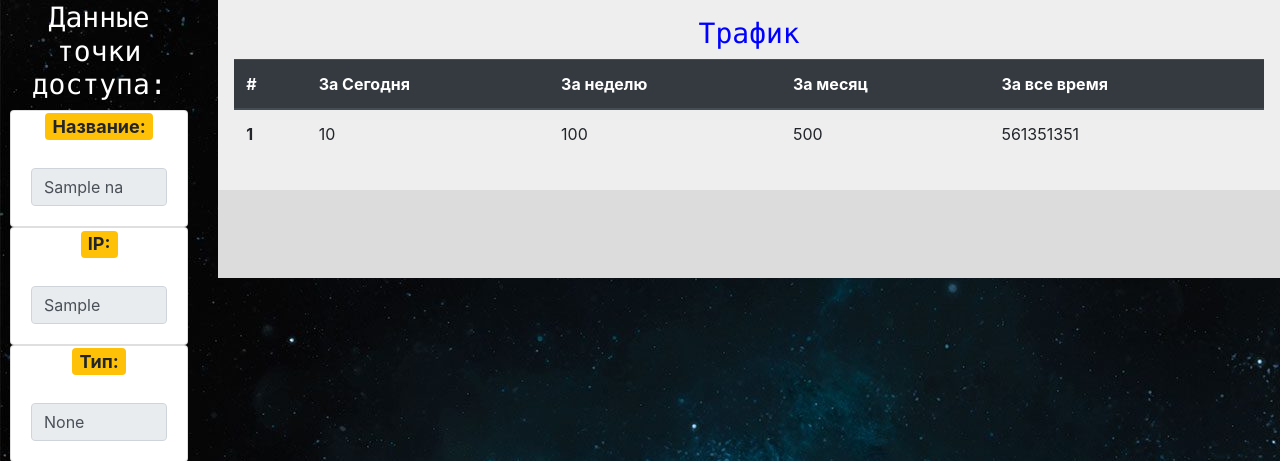
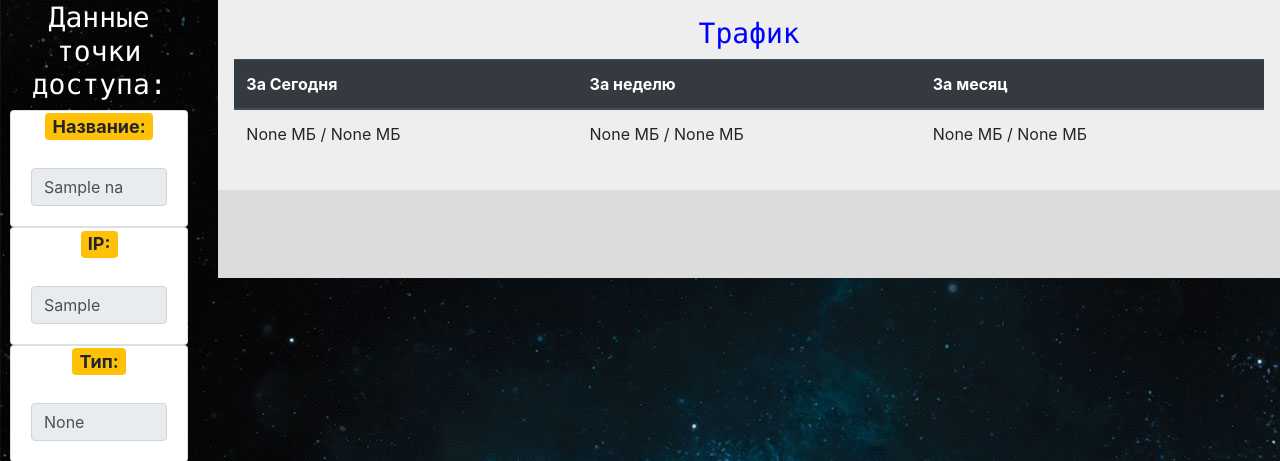
Before and after one commit to kitanin90/smart_wifi, a Django app: page /panel/point/1 in a window 1280 px wide. Shown: the part 40-501 px from the top of the page. Run offline with Django 3.2, Linux system fonts and the light colour scheme; tables that the repository leaves empty hold one stand-in row (values such as "Sample post"); data that the repository does not hold is empty; parts of the project's set-up code (start-up, migrations or seed data) failed here and were passed over; some libraries are stand-ins or nearby versions.

Commit message:
Added traffic statistic for client and point

```diff
--- a/panel/models.py
+++ b/panel/models.py
@@ -1,5 +1,7 @@
-from django.conf import settings
 from django.db import models
+from django.db.models import Sum
+
+from panel.const import BYTES_IN_MB
 
 
 class Building(models.Model):
@@ -34,6 +36,12 @@ class Client(models.Model):
 
     def __str__(self):
         return self.fullname()
+
+    def get_traffic_from_date(self, date):
+        return Session.objects.filter(acctstarttime__gte=date, username=self.username).aggregate(
+            download=Sum("acctinputoctets") / BYTES_IN_MB,
+            upload=Sum("acctoutputoctets") / BYTES_IN_MB
+        )
 
 
 class ClientParameter(models.Model):
@@ -146,3 +154,9 @@ class NAS(models.Model):
 
     def __str__(self):
         return "{} ({})".format(self.name, self.building.name)
+
+    def get_traffic_from_date(self, date):
+        return Session.objects.filter(acctstarttime__gte=date, calledstationid=self.mac).aggregate(
+            download=Sum("acctinputoctets") / BYTES_IN_MB,
+            upload=Sum("acctoutputoctets") / BYTES_IN_MB
+        )
--- a/panel/templates/panel/point.html
+++ b/panel/templates/panel/point.html
@@ -64,20 +64,16 @@
                     <table class="table">
                         <thead class="thead-dark">
                         <tr>
-                            <th scope="col">#</th>
                             <th scope="col">За Сегодня</th>
                             <th scope="col">За неделю</th>
                             <th scope="col">За месяц</th>
-                            <th scope="col">За все время</th>
                         </tr>
                         </thead>
                         <tbody>
                         <tr>
-                            <th scope="row">1</th>
-                            <td>10</td>
-                            <td>100</td>
-                            <td>500</td>
-                            <td>561351351</td>
+                            <td>{{ day_traffic.download }} МБ / {{ day_traffic.upload }} МБ</td>
+                            <td>{{ week_traffic.download }} МБ / {{ week_traffic.upload }} МБ</td>
+                            <td>{{ month_traffic.download }} МБ / {{ month_traffic.upload }} МБ</td>
                         </tr>
                         </tbody>
                     </table>
--- a/panel/views.py
+++ b/panel/views.py
@@ -1,6 +1,8 @@
 from django.shortcuts import render
 from django.views.decorators.http import require_http_methods
 
+from datetime import timedelta
+from django.utils import timezone
 from panel.models import Faculty, Client, Building, NAS
 
 
@@ -36,7 +38,15 @@ def points(request):
 def point(request, nas_id):
     nas = NAS.objects.get(id=nas_id)
 
-    return render(request, 'panel/point.html', {"nas": nas})
+    now = timezone.now()
+
+    month_traffic = nas.get_traffic_from_date(now - timedelta(days=30))
+    week_traffic = nas.get_traffic_from_date(now - timedelta(days=7))
+    day_traffic = nas.get_traffic_from_date(now - timedelta(days=1))
+
+    return render(request, 'panel/point.html',
+                  {"nas": nas, "month_traffic": month_traffic, "week_traffic": week_traffic,
+                   "day_traffic": day_traffic})
 
 
 @require_http_methods(["GET"])
@@ -58,4 +68,12 @@ def clients(request):
 def client(request, client_id):
     client = Client.objects.get(id=client_id)
 
-    return render(request, 'panel/client.html', {"client": client})
+    now = timezone.now()
+
+    month_traffic = client.get_traffic_from_date(now - timedelta(days=30))
+    week_traffic = client.get_traffic_from_date(now - timedelta(days=7))
+    day_traffic = client.get_traffic_from_date(now - timedelta(days=1))
+
+    return render(request, 'panel/client.html',
+                  {"client": client, "month_traffic": month_traffic, "week_traffic": week_traffic,
+                   "day_traffic": day_traffic})
```
Also changed, not shown: panel/templates/panel/client.html (+3 -7 lines).
